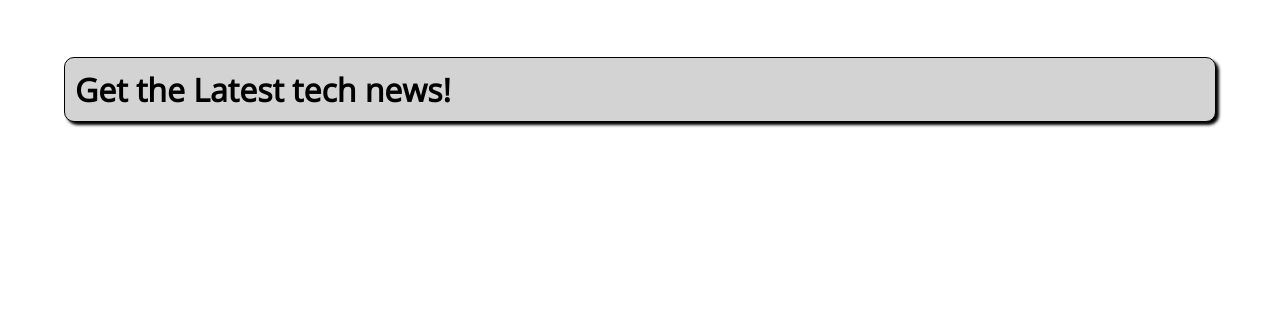
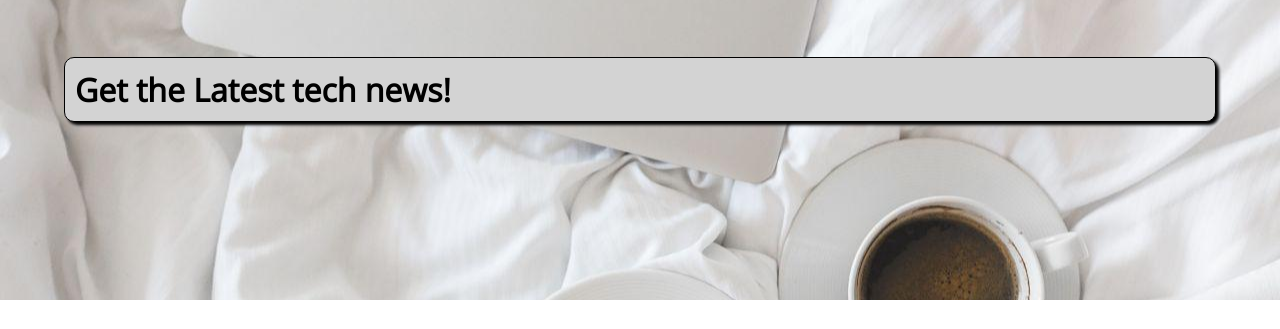
Before and after one commit to krishnaar/nuxt-blog, a Nuxt app: page / in a window 1280 px wide. Shown: the top 329 px of the page. Built offline with nearby package versions, Linux system fonts and the light colour scheme; grey boxes are pictures that could not be loaded.

Commit message:
Adding Static Asset - The Background Image

```diff
--- a/pages/index.vue
+++ b/pages/index.vue
@@ -41,6 +41,7 @@ export default {
   position: relative;
   padding: 30px;
   box-sizing: border-box;
+  background-image: url('~assets/images/main-page-background.jpg');
   background-position: center;
   background-size: cover;
 }
```
Also changed, not shown: assets/images/main-page-background.jpg (added).
